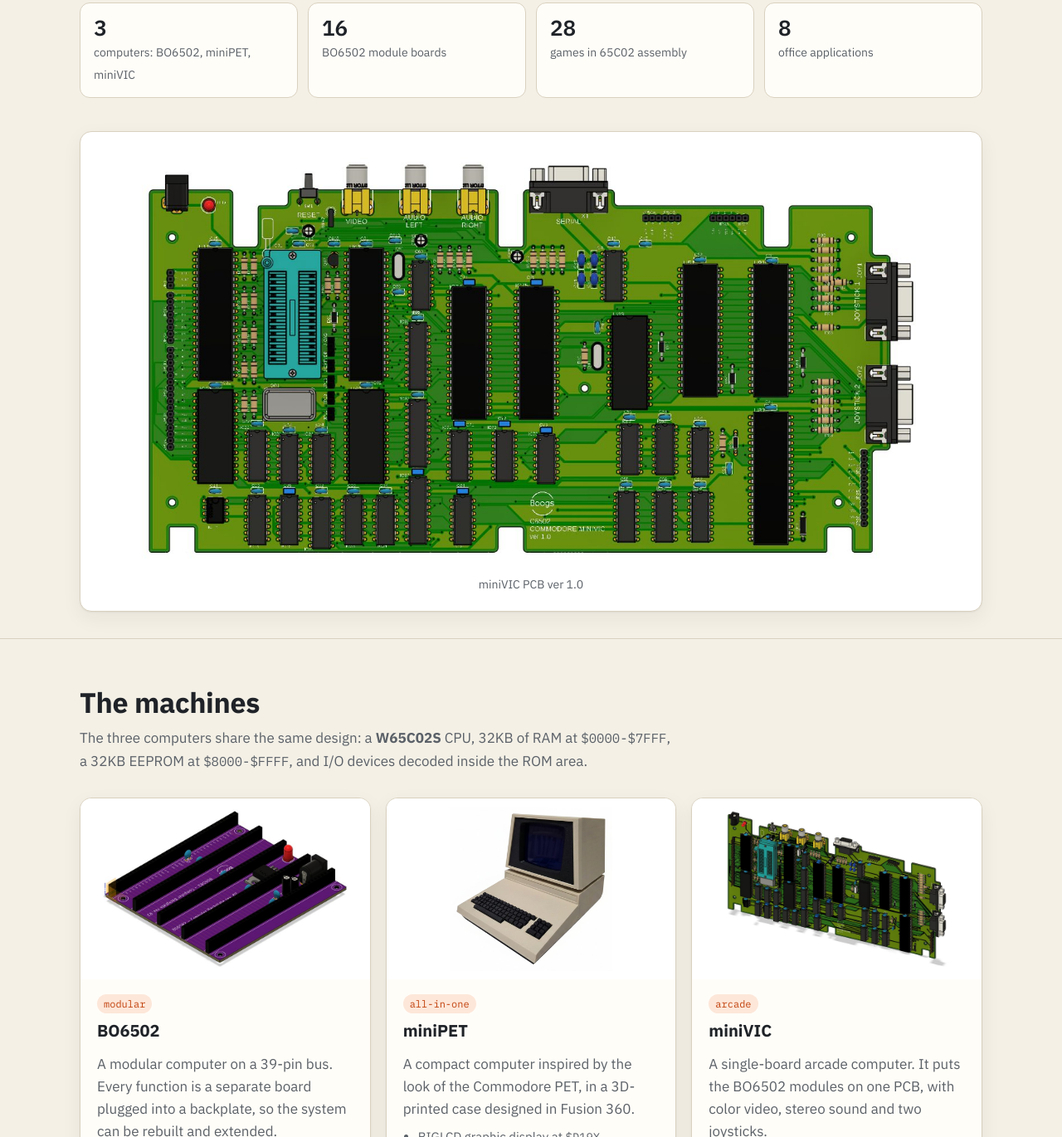
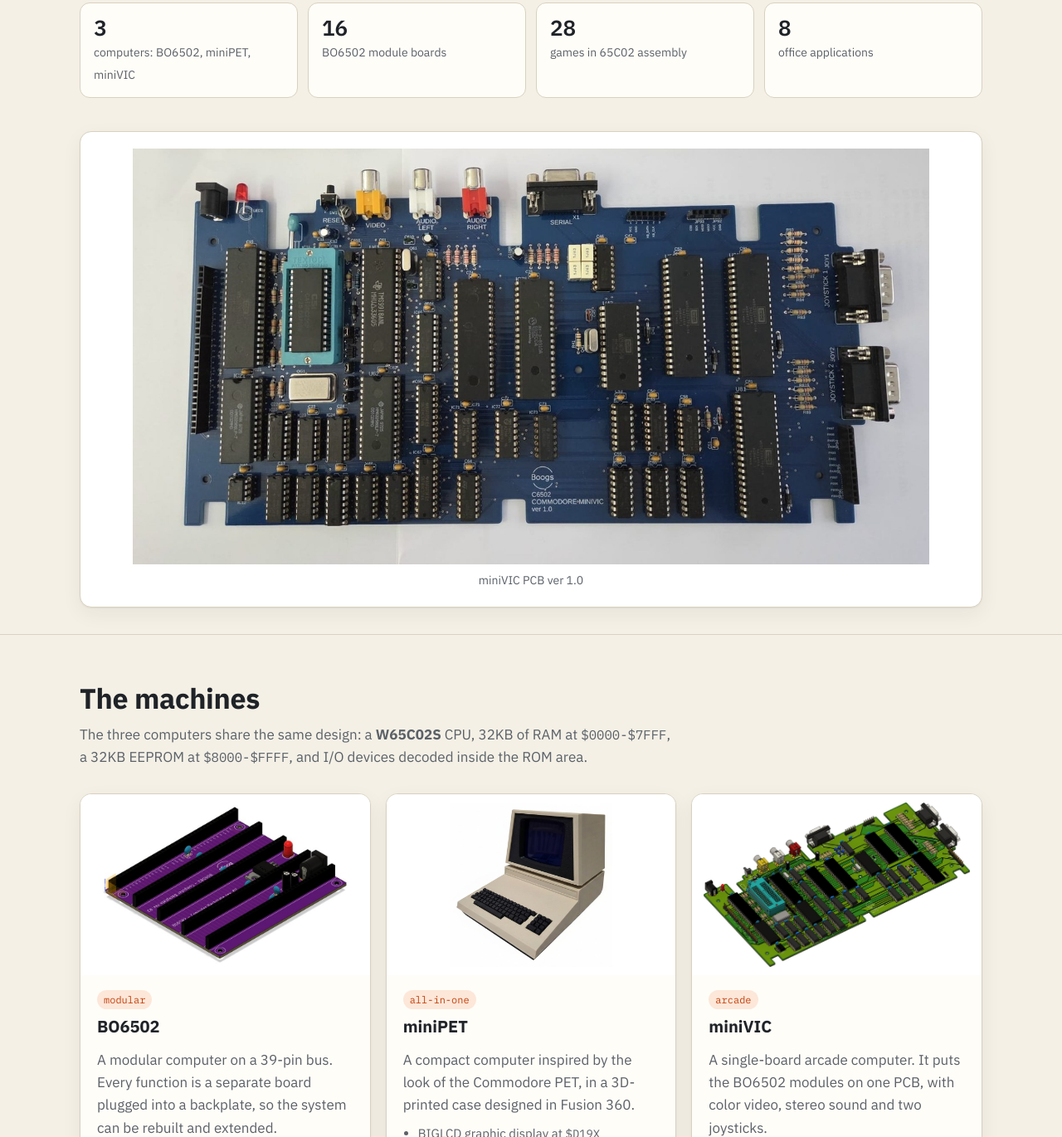
Before and after one commit to Boogs77/boogs77.github.io, a plain HTML site: page index.html in a window 1280 px wide. Shown: the part 570-1940 px from the top of the page at 83% size. Drawn offline with Linux system fonts and the light colour scheme.

Commit message:
Site: real photo of the miniVIC board, new 3D render with white and red RCA connectors
Co-Authored-By: Claude Sonnet 5.5 <noreply@anthropic.com>

```diff
--- a/index.html
+++ b/index.html
@@ -48,7 +48,7 @@
     </ul>
 
     <figure class="hero-figure">
-      <img src="img/minivic_pcb.jpg" alt="The miniVIC single-board computer: PCB render with the CPU, ZIF ROM socket, video, audio and joystick connectors" width="1400" height="738">
+      <img src="img/minivic_board.jpg" alt="The miniVIC single-board computer: photo of the assembled PCB with the CPU, ZIF ROM socket, video, audio and joystick connectors" width="1400" height="731">
       <figcaption>miniVIC PCB ver 1.0</figcaption>
     </figure>
   </div>
@@ -92,7 +92,7 @@
         </article>
 
         <article class="card">
-          <div class="media"><img src="img/minivic_3d.jpg" alt="The miniVIC board in 3D, seen from an angle" loading="lazy"></div>
+          <div class="media"><img src="img/minivic_3d_rca.jpg" alt="The miniVIC board in 3D, seen from an angle" loading="lazy"></div>
           <div class="body">
             <span class="tag">arcade</span>
             <h3>miniVIC</h3>
```
Also changed, not shown: it/index.html (+2 -2 lines), img/minivic_3d.jpg (deleted), img/minivic_3d_rca.jpg (added), img/minivic_board.jpg (added), img/minivic_pcb.jpg (deleted).
